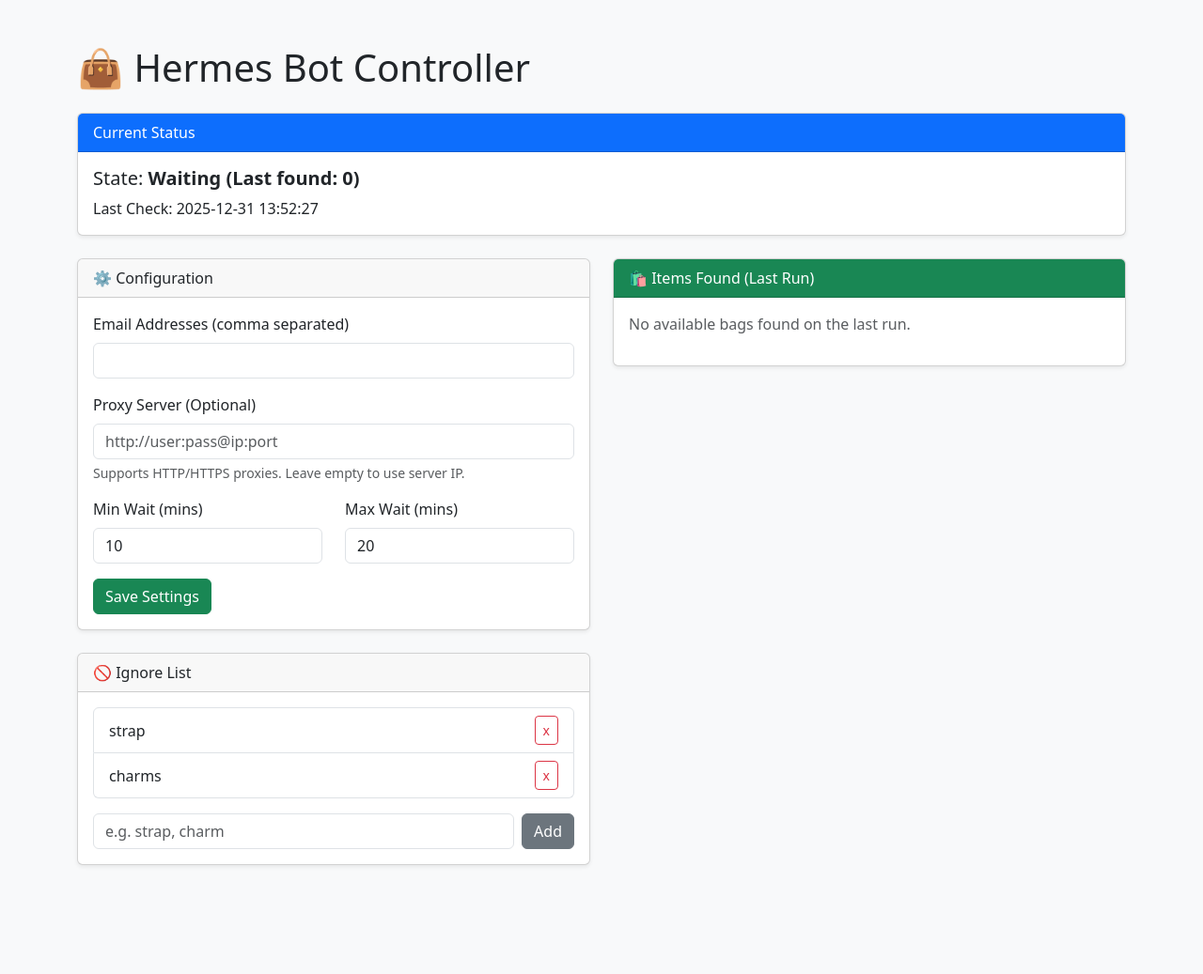
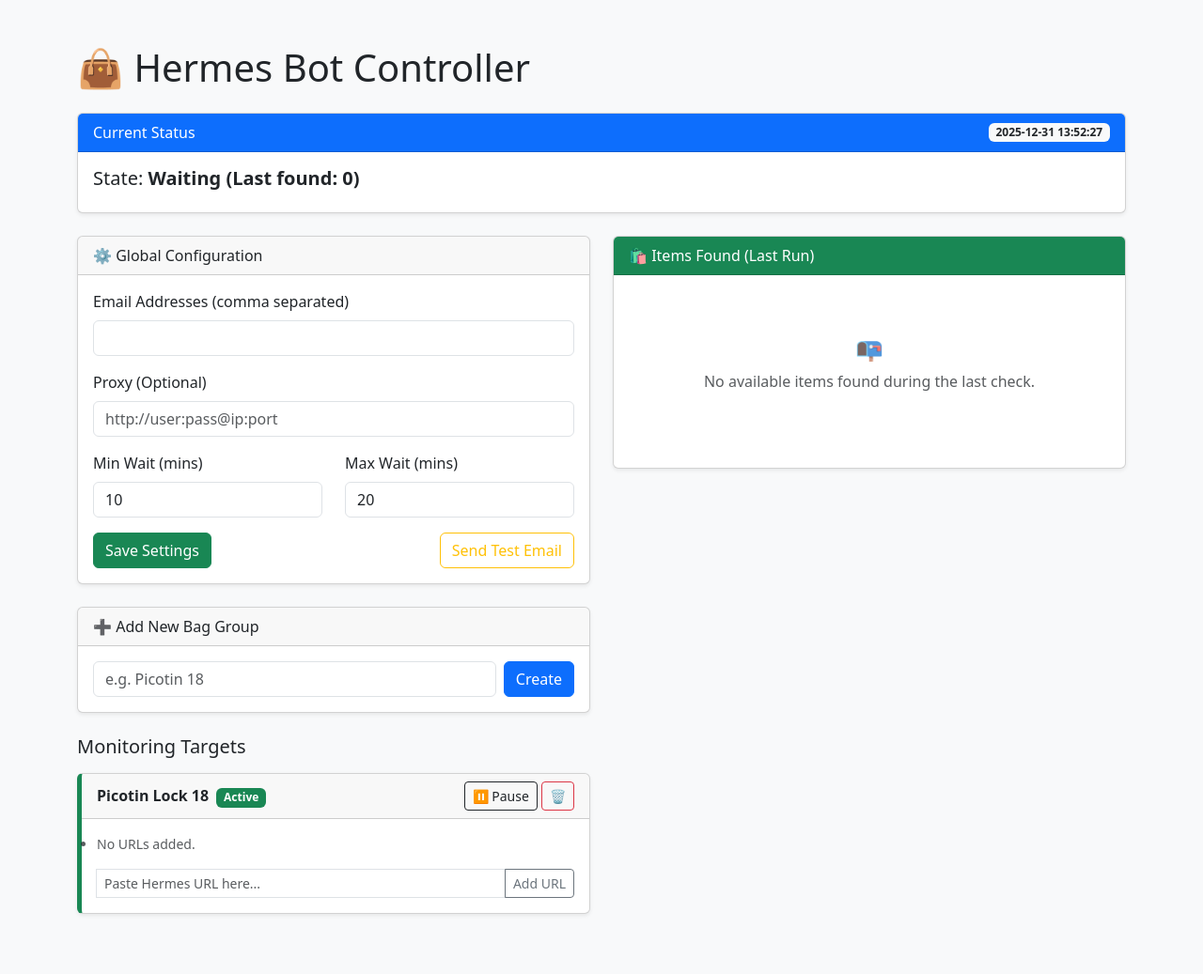
Before and after one commit to ishmaelaqsar/hermes-bot, a Flask app: page / in a window 1280 px wide. Shown: the whole page at 94% size. Before the commit the page ends 922 px from the top, so only its background shows below. Run offline with Flask 3, Linux system fonts and the light colour scheme.

Commit message:
update bot

```diff
--- a/app.py
+++ b/app.py
@@ -14,9 +14,19 @@
 def load_config():
     try:
         with open(CONFIG_FILE, 'r') as f:
-            return json.load(f)
+            data = json.load(f)
+            # Ensure new structure exists if migrating from old config
+            if "bags" not in data:
+                data["bags"] = {}
+            return data
     except FileNotFoundError:
-        return {"emails": [], "ignore_list": [], "min_interval_minutes": 10, "max_interval_minutes": 20, "proxy": ""}
+        return {
+            "bags": {},
+            "emails": [],
+            "min_interval_minutes": 10,
+            "max_interval_minutes": 20,
+            "proxy": ""
+        }
 
 
 def save_config(data):
@@ -33,8 +43,9 @@
             config['last_run_status'] = "Running..."
             save_config(config)
 
-            # 2. Run the Scraper (Pass Proxy!)
-            found = run_check(config['ignore_list'], config.get('proxy'))
+            # 2. Run the Scraper
+            # Pass the entire 'bags' dict logic
+            found = run_check(config.get('bags', {}), config.get('proxy'))
 
             # 3. Handle Success
             timestamp = datetime.datetime.now().strftime("%Y-%m-%d %H:%M:%S")
@@ -48,7 +59,6 @@
                 send_html_email(found, config['emails'])
 
         except Exception as e:
-            # 4. Handle Errors (So you see them in dashboard)
             print(f"Worker Error: {e}")
             config = load_config()
             config['last_run_status'] = f"Error: {str(e)[:50]}..."
@@ -58,11 +68,9 @@
         min_min = int(config.get('min_interval_minutes', 10))
         max_min = int(config.get('max_interval_minutes', 20))
         wait_seconds = random.randint(min_min * 60, max_min * 60)
-        print(f"Waiting {wait_seconds}s until next run...")
         time.sleep(wait_seconds)
 
 
-# Start background thread
 thread = threading.Thread(target=background_worker, daemon=True)
 thread.start()
 
@@ -76,36 +84,91 @@
 @app.route('/update_settings', methods=['POST'])
 def update_settings():
     config = load_config()
-
     config['min_interval_minutes'] = int(request.form.get('min_time'))
     config['max_interval_minutes'] = int(request.form.get('max_time'))
-
     emails_raw = request.form.get('emails')
     config['emails'] = [e.strip() for e in emails_raw.split(',') if e.strip()]
-
-    # Save Proxy
     config['proxy'] = request.form.get('proxy', '').strip()
-
     save_config(config)
     return redirect(url_for('index'))
 
 
-@app.route('/add_ignore', methods=['POST'])
-def add_ignore():
+@app.route('/add_bag_group', methods=['POST'])
+def add_bag_group():
     config = load_config()
-    word = request.form.get('ignore_word')
-    if word and word not in config['ignore_list']:
-        config['ignore_list'].append(word)
+    name = request.form.get('bag_name').strip()
+    if name and name not in config['bags']:
+        config['bags'][name] = {"active": True, "urls": []}
         save_config(config)
     return redirect(url_for('index'))
 
 
-@app.route('/remove_ignore/<word>')
-def remove_ignore(word):
+@app.route('/delete_bag_group/<name>')
+def delete_bag_group(name):
     config = load_config()
-    if word in config['ignore_list']:
-        config['ignore_list'].remove(word)
+    if name in config['bags']:
+        del config['bags'][name]
         save_config(config)
+    return redirect(url_for('index'))
+
+
+@app.route('/toggle_bag_group/<name>')
+def toggle_bag_group(name):
+    config = load_config()
+    if name in config['bags']:
+        current_status = config['bags'][name].get('active', True)
+        config['bags'][name]['active'] = not current_status
+        save_config(config)
+    return redirect(url_for('index'))
+
+
+@app.route('/add_url_to_group', methods=['POST'])
+def add_url_to_group():
+    config = load_config()
+    group_name = request.form.get('group_name')
+    new_url = request.form.get('url').strip()
+
+    if group_name in config['bags'] and new_url:
+        if new_url not in config['bags'][group_name]['urls']:
+            config['bags'][group_name]['urls'].append(new_url)
+            save_config(config)
+    return redirect(url_for('index'))
+
+
+@app.route('/remove_url', methods=['POST'])
+def remove_url():
+    config = load_config()
+    group_name = request.form.get('group_name')
+    url_to_remove = request.form.get('url')
+
+    if group_name in config['bags']:
+        if url_to_remove in config['bags'][group_name]['urls']:
+            config['bags'][group_name]['urls'].remove(url_to_remove)
+            save_config(config)
+    return redirect(url_for('index'))
+
+
+@app.route('/test_email')
+def test_email():
+    config = load_config()
+    recipients = config.get('emails', [])
+
+    if not recipients:
+        print("No recipients configured.")
+        return redirect(url_for('index'))
+
+    # Create dummy data
+    dummy_items = [{
+        "name": "TEST BAG (Picotin 18)",
+        "color": "Gold / Silver",
+        "group": "Test Group",
+        "link": "https://www.hermes.com/uk/en/",
+        "image": "https://assets.hermes.com/is/image/hermesproduct/picotin-lock-18-bag--056289CK37-front-1-300-0-1600-1600-q99_b.jpg"
+    }]
+
+    print(f"Sending test email to {recipients}...")
+    send_html_email(dummy_items, recipients)
+
     return redirect(url_for('index'))
 
 
--- a/templates/index.html
+++ b/templates/index.html
@@ -5,6 +5,11 @@
     <meta name="viewport" content="width=device-width, initial-scale=1.0">
     <title>Hermes Bot Controller</title>
     <link href="https://cdn.jsdelivr.net/npm/bootstrap@5.3.0/dist/css/bootstrap.min.css" rel="stylesheet">
+    <style>
+        .bag-group-card { border-left: 5px solid #6c757d; }
+        .bag-group-card.active { border-left-color: #198754; }
+        .img-thumbnail { max-height: 100px; width: auto; }
+    </style>
 </head>
 <body class="bg-light">
 
@@ -12,17 +17,25 @@
     <h1 class="mb-4">👜 Hermes Bot Controller</h1>
 
     <div class="card mb-4 shadow-sm">
-        <div class="card-header bg-primary text-white">Current Status</div>
+        <div class="card-header bg-primary text-white d-flex justify-content-between align-items-center">
+            <span>Current Status</span>
+            <span class="badge bg-light text-dark">{{ config.last_run_time }}</span>
+        </div>
         <div class="card-body">
             <h5 class="card-title">State: <strong>{{ config.last_run_status }}</strong></h5>
-            <p class="card-text">Last Check: {{ config.last_run_time }}</p>
+            {% if config.found_items %}
+                <div class="alert alert-success mt-3 mb-0">
+                    <strong>Success!</strong> Found {{ config.found_items|length }} items on last run.
+                </div>
+            {% endif %}
         </div>
     </div>
 
     <div class="row">
         <div class="col-md-6">
+
             <div class="card mb-4 shadow-sm">
-                <div class="card-header">⚙️ Configuration</div>
+                <div class="card-header">⚙️ Global Configuration</div>
                 <div class="card-body">
                     <form action="/update_settings" method="POST">
                         <div class="mb-3">
@@ -31,12 +44,11 @@
                         </div>
 
                         <div class="mb-3">
-                            <label class="form-label">Proxy Server (Optional)</label>
+                            <label class="form-label">Proxy (Optional)</label>
                             <input type="text" class="form-control" name="proxy" value="{{ config.proxy }}" placeholder="http://user:pass@ip:port">
-                            <div class="form-text text-muted">Supports HTTP/HTTPS proxies. Leave empty to use server IP.</div>
                         </div>
 
-                        <div class="row">
+                        <div class="row mb-3">
                             <div class="col">
                                 <label class="form-label">Min Wait (mins)</label>
                                 <input type="number" class="form-control" name="min_time" value="{{ config.min_interval_minutes }}">
@@ -46,55 +58,100 @@
                                 <input type="number" class="form-control" name="max_time" value="{{ config.max_interval_minutes }}">
                             </div>
                         </div>
-                        <button type="submit" class="btn btn-success mt-3">Save Settings</button>
+                        <div class="d-flex justify-content-between">
+                            <button type="submit" class="btn btn-success">Save Settings</button>
+                            <a href="/test_email" class="btn btn-outline-warning">Send Test Email</a>
+                        </div>
                     </form>
                 </div>
             </div>
 
             <div class="card mb-4 shadow-sm">
-                <div class="card-header">🚫 Ignore List</div>
+                <div class="card-header">➕ Add New Bag Group</div>
                 <div class="card-body">
-                    <ul class="list-group mb-3">
-                        {% for word in config.ignore_list %}
-                        <li class="list-group-item d-flex justify-content-between align-items-center">
-                            {{ word }}
-                            <a href="/remove_ignore/{{ word }}" class="btn btn-sm btn-outline-danger">x</a>
-                        </li>
-                        {% endfor %}
-                    </ul>
-                    <form action="/add_ignore" method="POST" class="d-flex">
-                        <input type="text" class="form-control me-2" name="ignore_word" placeholder="e.g. strap, charm">
-                        <button type="submit" class="btn btn-secondary">Add</button>
+                    <form action="/add_bag_group" method="POST" class="d-flex">
+                        <input type="text" class="form-control me-2" name="bag_name" placeholder="e.g. Picotin 18" required>
+                        <button type="submit" class="btn btn-primary">Create</button>
                     </form>
                 </div>
             </div>
+
+            <h5 class="mb-3">Monitoring Targets</h5>
+            {% for name, data in config.bags.items() %}
+            <div class="card mb-3 shadow-sm bag-group-card {% if data.active %}active{% endif %}">
+                <div class="card-header d-flex justify-content-between align-items-center">
+                    <div>
+                        <strong>{{ name }}</strong>
+                        <span class="badge {% if data.active %}bg-success{% else %}bg-secondary{% endif %} ms-1">
+                            {% if data.active %}Active{% else %}Paused{% endif %}
+                        </span>
+                    </div>
+                    <div>
+                        <a href="/toggle_bag_group/{{ name }}" class="btn btn-sm btn-outline-dark">
+                            {% if data.active %}⏸ Pause{% else %}▶ Resume{% endif %}
+                        </a>
+                        <a href="/delete_bag_group/{{ name }}" class="btn btn-sm btn-outline-danger" onclick="return confirm('Delete {{ name }}?')">🗑</a>
+                    </div>
+                </div>
+                <div class="card-body">
+                    <ul class="list-group list-group-flush mb-3">
+                        {% for url in data.urls %}
+                        <li class="list-group-item d-flex justify-content-between align-items-center px-0">
+                            <a href="{{ url }}" target="_blank" class="text-truncate text-decoration-none" style="max-width: 85%;">
+                                <small>{{ url }}</small>
+                            </a>
+                            <form action="/remove_url" method="POST" style="display:inline;">
+                                <input type="hidden" name="group_name" value="{{ name }}">
+                                <input type="hidden" name="url" value="{{ url }}">
+                                <button type="submit" class="btn btn-sm text-danger border-0 bg-transparent">×</button>
+                            </form>
+                        </li>
+                        {% else %}
+                        <li class="text-muted small">No URLs added.</li>
+                        {% endfor %}
+                    </ul>
+
+                    <form action="/add_url_to_group" method="POST" class="input-group input-group-sm">
+                        <input type="hidden" name="group_name" value="{{ name }}">
+                        <input type="text" class="form-control" name="url" placeholder="Paste Hermes URL here..." required>
+                        <button class="btn btn-outline-secondary" type="submit">Add URL</button>
+                    </form>
+                </div>
+            </div>
+            {% endfor %}
+
         </div>
 
         <div class="col-md-6">
-            <div class="card shadow-sm">
+            <div class="card shadow-sm sticky-top" style="top: 20px;">
                 <div class="card-header bg-success text-white">🛍️ Items Found (Last Run)</div>
                 <div class="card-body">
                     {% if config.found_items %}
                         <div class="list-group">
                         {% for item in config.found_items %}
                             <div class="list-group-item">
-                                <div class="d-flex w-100 justify-content-between align-items-center">
-                                    <div style="flex-grow: 1;">
-                                        <h6 class="mb-1">{{ item.name }}</h6>
-                                        <p class="mb-1 text-muted small">{{ item.full_text[:60] }}...</p>
-                                        <a href="{{ item.link }}" target="_blank" class="btn btn-sm btn-primary mt-1">View</a>
+                                <div class="d-flex align-items-start">
+                                    {% if item.image %}
+                                    <img src="{{ item.image }}" class="img-thumbnail me-3">
+                                    {% endif %}
+
+                                    <div class="flex-grow-1">
+                                        <div class="d-flex justify-content-between">
+                                            <h6 class="mb-1">{{ item.name }}</h6>
+                                            <span class="badge bg-info text-dark">{{ item.group }}</span>
+                                        </div>
+                                        <p class="mb-1 text-muted small"><strong>Color:</strong> {{ item.color }}</p>
+                                        <a href="{{ item.link }}" target="_blank" class="btn btn-sm btn-dark mt-2 w-100">Buy Now</a>
                                     </div>
-
-                                    <form action="/add_ignore" method="POST" class="ms-2">
-                                        <input type="hidden" name="ignore_word" value="{{ item.name.split(' ')[0] }}">
-                                        <button type="submit" class="btn btn-sm btn-outline-danger" title="Ignore this type">x</button>
-                                    </form>
                                 </div>
                             </div>
                         {% endfor %}
                         </div>
                     {% else %}
-                        <p class="text-muted">No available bags found on the last run.</p>
+                        <div class="text-center py-5 text-muted">
+                            <h4>📭</h4>
+                            <p>No available items found during the last check.</p>
+                        </div>
                     {% endif %}
                 </div>
             </div>
```
Also changed, not shown: bot_logic.py (+97 -65 lines), config.json (+6 -1 lines).
